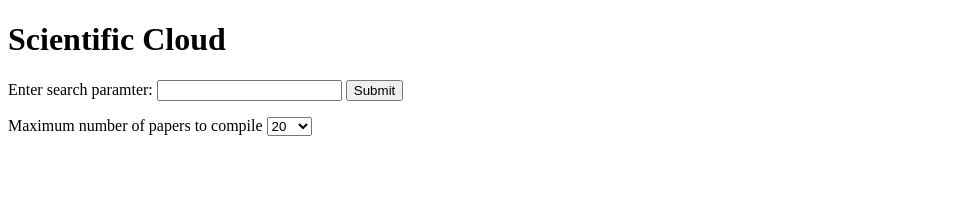
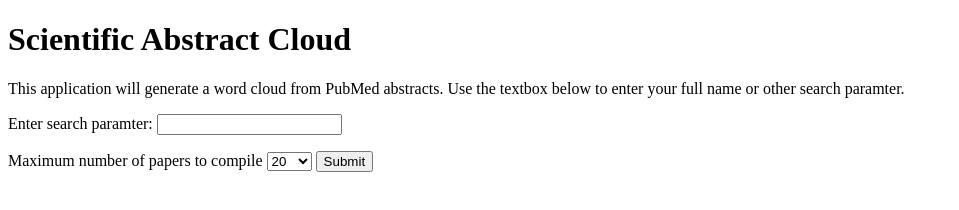
Before and after one commit to jfried23/SciWordCloud, a plain HTML site: page templates/index.html in a window 1280 px wide. Shown: the whole page, without its empty margins (0-959 px from the left). Drawn offline with Linux system fonts and the light colour scheme.

Commit message:
Updated instructions

```diff
--- a/templates/index.html
+++ b/templates/index.html
@@ -1,14 +1,16 @@
 <!DOCTYPE HTML>
 <HEAD>
-  <title>Scientific Word Cloud</title>
+  <title>Scientific Abstract Cloud</title>
 </HEAD>
 <BODY>
-  <h1>Scientific Cloud</h1>
+  <h1>Scientific Abstract Cloud</h1>
+
+  <p>This application will generate a word cloud from PubMed abstracts. Use the textbox below to enter your full name or other search paramter.
+  </p>
 
    <form method='post' action='cloud' >
       <p> Enter search paramter:
         <input type='text' name='search_term'/>
-        <input type='submit' name='Submit' />
       </p>
 
      <p> Maximum number of papers to compile
@@ -17,6 +19,8 @@
          <option value=50>50</option>
          <option value=100>100</option>
        </select>
+
+       <input type='submit' name='Submit' />
      </p>
 
     </form>
```
Also changed, not shown: templates/word_cloud.html (+1 -1 lines).
